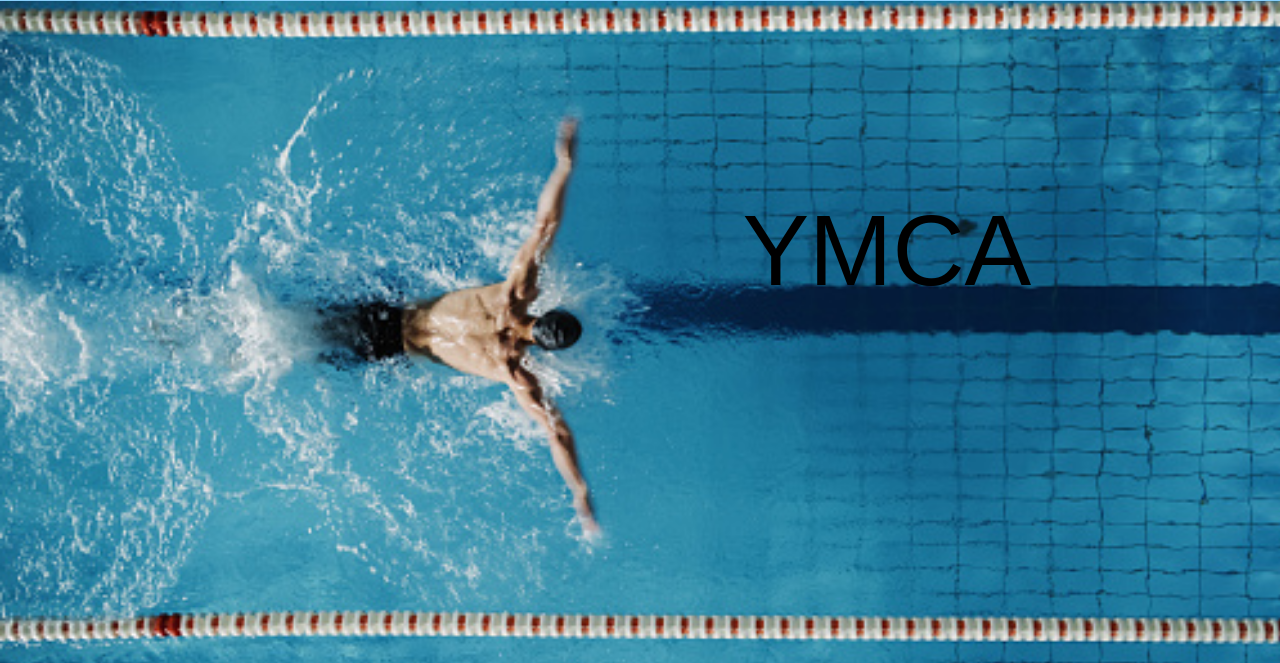
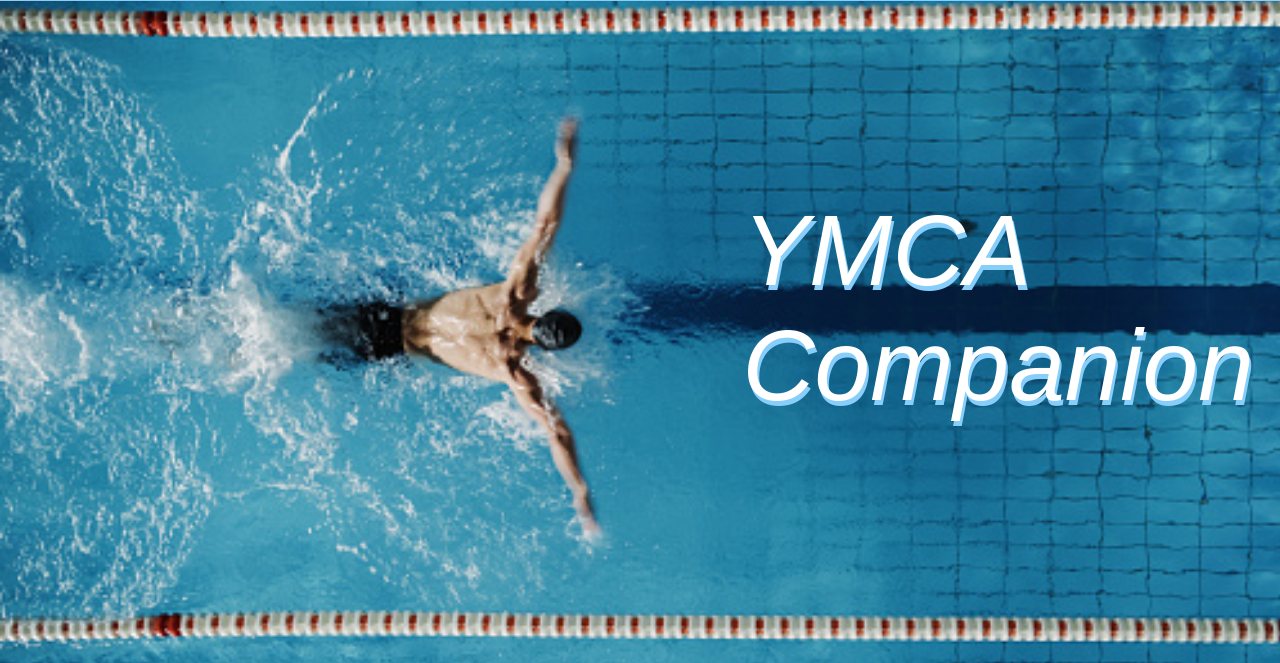
Before and after one commit to kelsey2195/YMCA_WebsiteProject, a Flask app: page / in a window 1280 px wide. Shown: the part 79-742 px from the top of the page. Run offline with Flask 2, Linux system fonts and the light colour scheme.

Commit message:
updated title css

```diff
--- a/templates/index.html
+++ b/templates/index.html
@@ -2,7 +2,7 @@
 
 
 <a class="starttext">
-<h1> YMCA </h1>
+<h1 style="color: white; text-shadow: 2px 5px lightskyblue; font-style: italic"> YMCA Companion </h1>
 </a>
 
 
```
